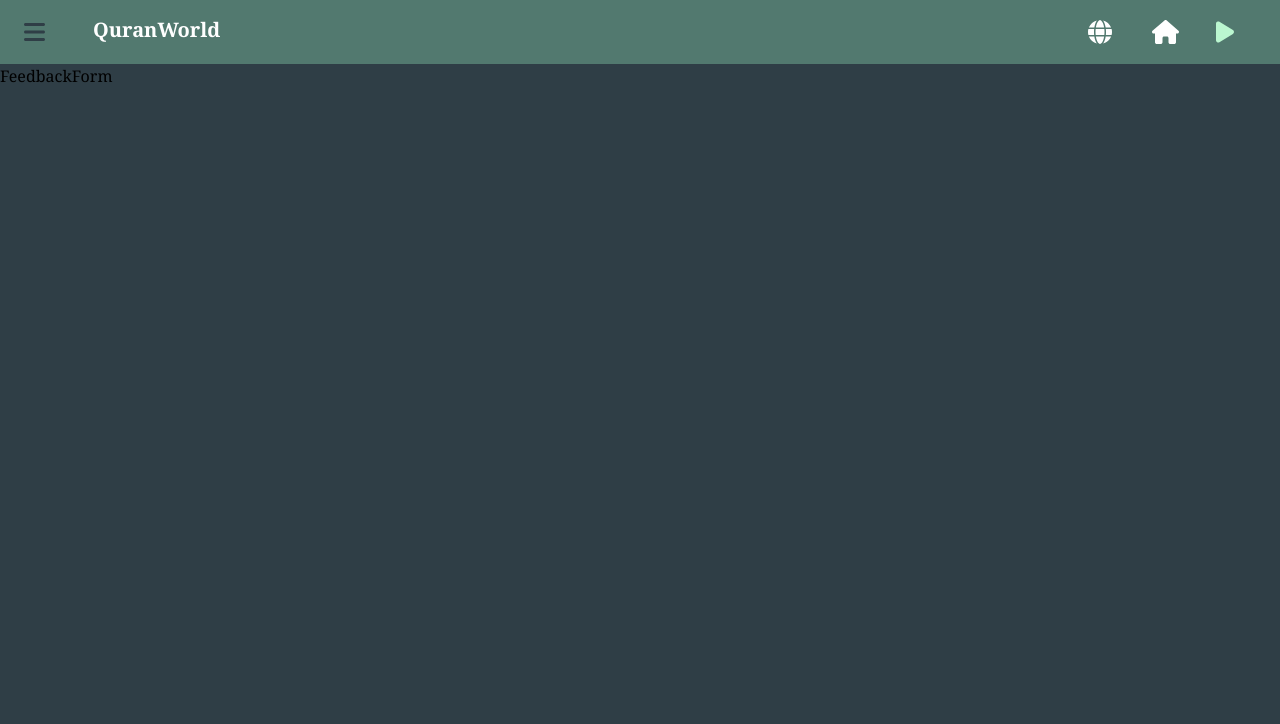
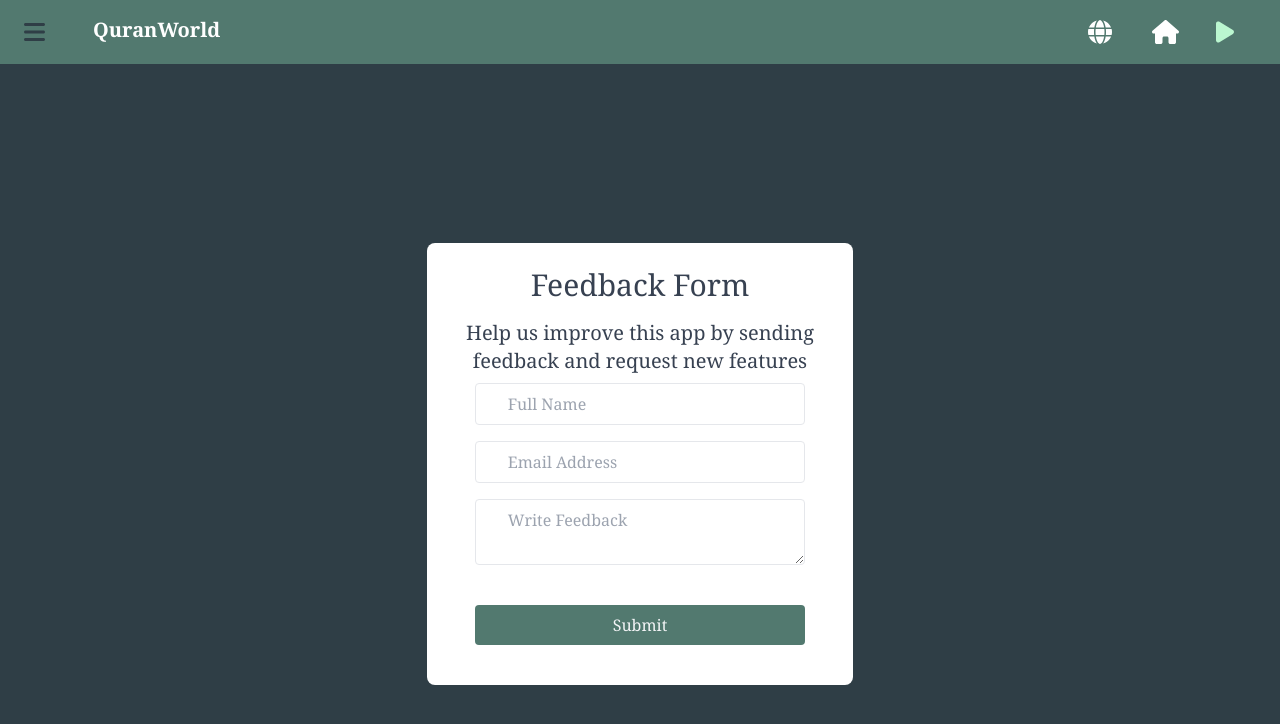
Before and after one commit to javeria2108/Quran-app-with-React-and-Redux, a React (Vite) app: page /feedback in a window 1280 px wide. Shown: the top 724 px of the page. Built offline with nearby package versions, Linux system fonts and the light colour scheme.

Commit message:
jdfkjs Please enter the commit message for your changes. Lines starting

```diff
--- a/package.json
+++ b/package.json
@@ -14,9 +14,11 @@
     "@fortawesome/free-solid-svg-icons": "^6.4.0",
     "@fortawesome/react-fontawesome": "^0.2.0",
     "axios": "^1.4.0",
+    "emailjs-com": "^3.2.0",
     "framer-motion": "^10.12.18",
     "react": "^18.2.0",
     "react-dom": "^18.2.0",
+    "react-hook-form": "^7.45.1",
     "react-pro-sidebar": "^1.1.0-alpha.1",
     "react-redux": "^8.1.1",
     "react-router-dom": "^6.14.1",
--- a/src/Pages/FeedbackForm.jsx
+++ b/src/Pages/FeedbackForm.jsx
@@ -1,7 +1,114 @@
-import React from 'react'
+import React, { useState } from 'react'
+import { useForm } from 'react-hook-form'
+import { useNavigate } from 'react-router-dom'
+import emailjs from 'emailjs-com';
+export const FeedbackForm = () => {
+  const [Submit,setSubmit]=useState(false)
+  const navigate=useNavigate()
+  const onSubmit=(data)=>{
 
-export const FeedbackForm = () => {
+    setSubmit(true);
+    emailjs.send('service_mcnxzhe', 'template_onciros',{
+        from_name: data.name,
+        message: data.message,
+        }, 'JNPp3hnmLUJ8SEULM')
+    .then((result) => {
+        console.log(result.text);
+    }, (error) => {
+        console.log(error.text);
+    });
+
+  }
+   const handleClick=()=>{
+   navigate('/')
+   }
+  const { handleSubmit, register, formState: { errors } } = useForm();
+const msg=()=>{
+return(
+    <div className="w-2/3 md:w-1/3 bg-white rounded-lg items-center">
+<h2 className="text-3xl text-center text-gray-700 mb-4 mt-4">
+Thanks for your feedback!
+    </h2>
+    <p  className="text-xl underline text-center text-gray-700 mb-4 mt-4
+    hover:text-black hover:cursor-pointer "
+    onClick={handleClick}>Navigate back to home</p>
+    </div>
+)
+}
   return (
-    <div className='mt-16'>FeedbackForm</div>
+    <div className='mt-16'>
+        <div className="h-screen flex items-center justify-center">
+        {Submit ? msg() :
+  <form onSubmit={handleSubmit(onSubmit)}
+ className="w-2/3 md:w-1/3 bg-white rounded-lg items-center">
+    <div className="  justify-center mt-6">
+    <h2 className="text-3xl text-center text-gray-700 mb-4">
+      Feedback Form
+    </h2>
+    <p className="text-xl text-center text-gray-700 m-2"
+     >Help us improve this app by sending feedback and request new features</p>
+    </div>
+
+    <div className="px-12 pb-10">
+  <div className="w-full mb-2">
+    <div className="flex flex-col justify-center">
+      <input
+        type="text"
+        placeholder="Full Name"
+        name="name"
+        {...register("name", {
+            required: "Required",
+
+          })}
+        className="px-8 w-full border rounded py-2 text-gray-700 focus:outline-none items-center"
+      />
+       <p className="text-sm text-center text-red-700 m-1"> {errors.name && errors.name.message}</p>
+    </div>
+  </div>
+  <div className="w-full mb-2">
+    <div className="flex flex-col justify-center">
+      <input
+        type="email"
+        placeholder="Email Address"
+          {...register("email", {
+            required: "Required",
+            pattern: {
+              value: /^[A-Z0-9._%+-]+@[A-Z0-9.-]+\.[A-Z]{2,}$/i,
+              message: "invalid email address"
+            }
+          })}
+        className="px-8 w-full border rounded py-2 text-gray-700 focus:outline-none"
+      />
+       <p className="text-sm text-center text-red-700 m-1"> {errors.email && errors.email.message}</p>
+    </div>
+
+
+  </div>
+  <div className="w-full mb-2">
+  < div className="flex flex-col justify-center">
+     <textarea
+     placeholder='Write Feedback'
+     name="message"
+     {...register("message", {
+        required: "Required",
+
+      })}
+      className="px-8 w-full border rounded py-2 text-gray-700 focus:outline-none">
+
+     </textarea>
+     <p className="text-sm text-center text-red-700 m-1"> {errors.message && errors.message.message}</p>
+    </div>
+    </div>
+    <button type='submit'
+
+className="w-full mt-6 py-2 rounded bg-green-bg hover:bg-slate-950 text-gray-100 focus:outline-none">
+  Submit
+</button>
+</div>
+
+  </form>
+}
+</div>
+    </div>
   )
 }
```
Also changed, not shown: 1 other file (tests, documents, lock files or other folders).
